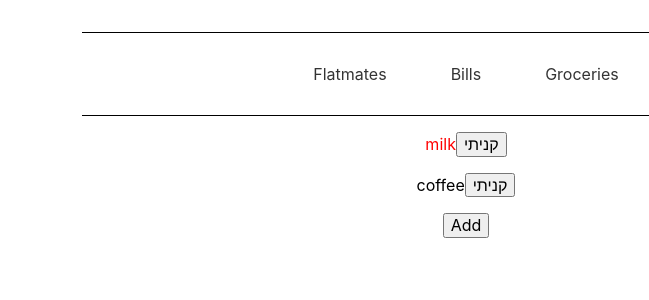
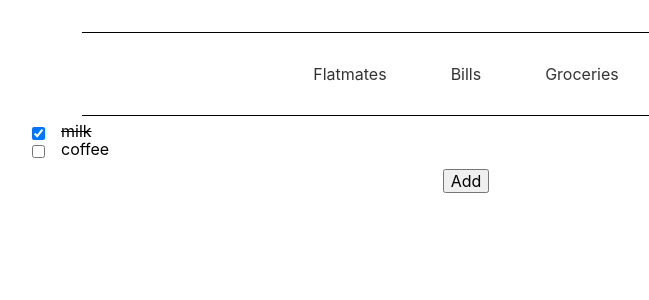
Before and after one commit to shalevshir/mates, a React (Create React App) app: page / in a window 1280 px wide. Shown: the top 300 px of the page, without its empty margins (174-823 px from the left). Built offline with nearby package versions, Linux system fonts and the light colour scheme.

Commit message:
change list to checklist

```diff
--- a/src/components/Groceries/AddGrocerie.js
+++ b/src/components/Groceries/AddGrocerie.js
@@ -21,7 +21,7 @@ class AddGroceries extends React.Component {
             isOpen={this.props.modalIsOpen}
             onRequestClose={this.props.closeModal}
             style={customStyles}
-            contentLabel="Example Modal"
+            contentLabel="Add Grocery Modal"
             >
             <article className="pa4 black-80">
             <button className="b input-reset ba b--black bg-transparent grow pointer " onClick={this.props.closeModal} >X</button>
--- a/src/components/Groceries/Groceries.js
+++ b/src/components/Groceries/Groceries.js
@@ -18,11 +18,11 @@ class Groceries extends Component {
         ],
         modalIsOpen:false
     }
-    handleBuying(id){
+    handleCheck(id){
         const item = this.state.groceriesList.find((product =>{
             return product.id === id
         }))
-        item.isBought=true
+        item.isBought=!item.isBought
         this.setState({item})
     }
 
@@ -47,7 +47,7 @@ class Groceries extends Component {
         return(
             <div>
                 <AddGrocerie modalIsOpen={this.state.modalIsOpen} closeModal={this.closeModal.bind(this)} addGrocerySubmit={this.addGrocerySubmit.bind(this)} />
-                <GroceriesList list={this.state.groceriesList} handleBuying={this.handleBuying.bind(this)}/>
+                <GroceriesList list={this.state.groceriesList} handleBuying={this.handleCheck.bind(this)}/>
                 <button onClick={this.openModal.bind(this)}>Add</button>
             </div>
         )
--- a/src/components/Groceries/GroceriesItem.js
+++ b/src/components/Groceries/GroceriesItem.js
@@ -1,12 +1,13 @@
 import React from 'react'
 
-const styleBought={
-        color:'red'
-}
+
 const GroceriesItem = (props) =>{
     return(
-        <p style={props.item.isBought?styleBought:null}>{props.item.product}
-        <button onClick={()=>props.handleBuying(props.item.id)}>קניתי</button></p>
+        <div className="flex items-center ml6 pl5">
+            <input className="mr3 mt1" type="checkbox" checked={props.item.isBought} id={props.item.id} value={props.item.product} onChange={()=>{props.handleBuying(props.item.id)}}/>
+            <label className={props.item.isBought?'strike ':null}>{props.item.product}</label>
+        </div>
+
     )
 
 }
--- a/src/components/Groceries/GroceriesList.js
+++ b/src/components/Groceries/GroceriesList.js
@@ -4,9 +4,11 @@ import GroceriesItem from './GroceriesItem'
 class GroceriesList extends React.Component{
     render(){
         return(
-            this.props.list.map((product)=>{
+            <fieldset id="ma5" className="bn ">
+            {this.props.list.map((product)=>{
                 return <GroceriesItem key= {product.id} item={product} handleBuying={this.props.handleBuying}/>
-            })
+            })}
+            </fieldset>
         )
     }
 }
```
